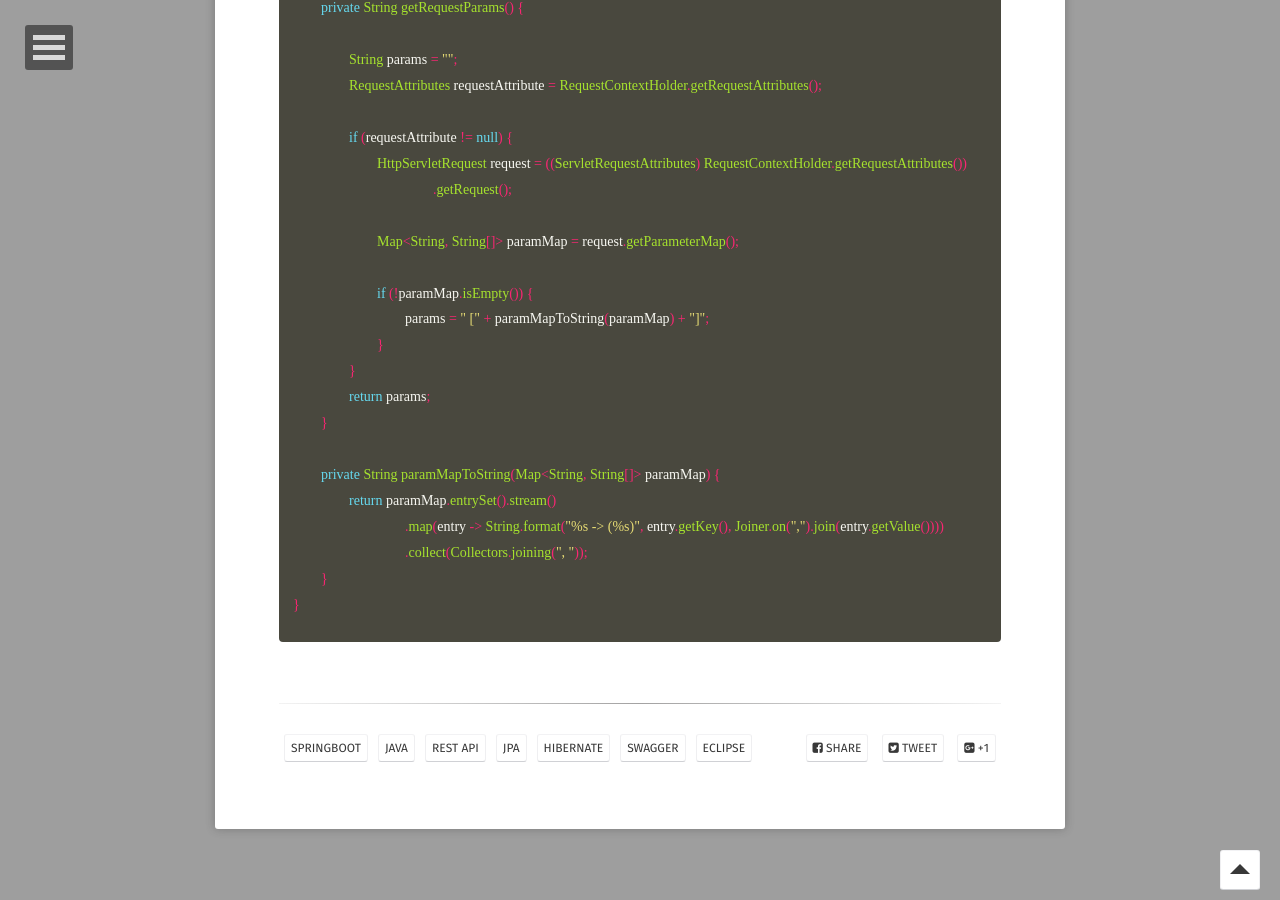
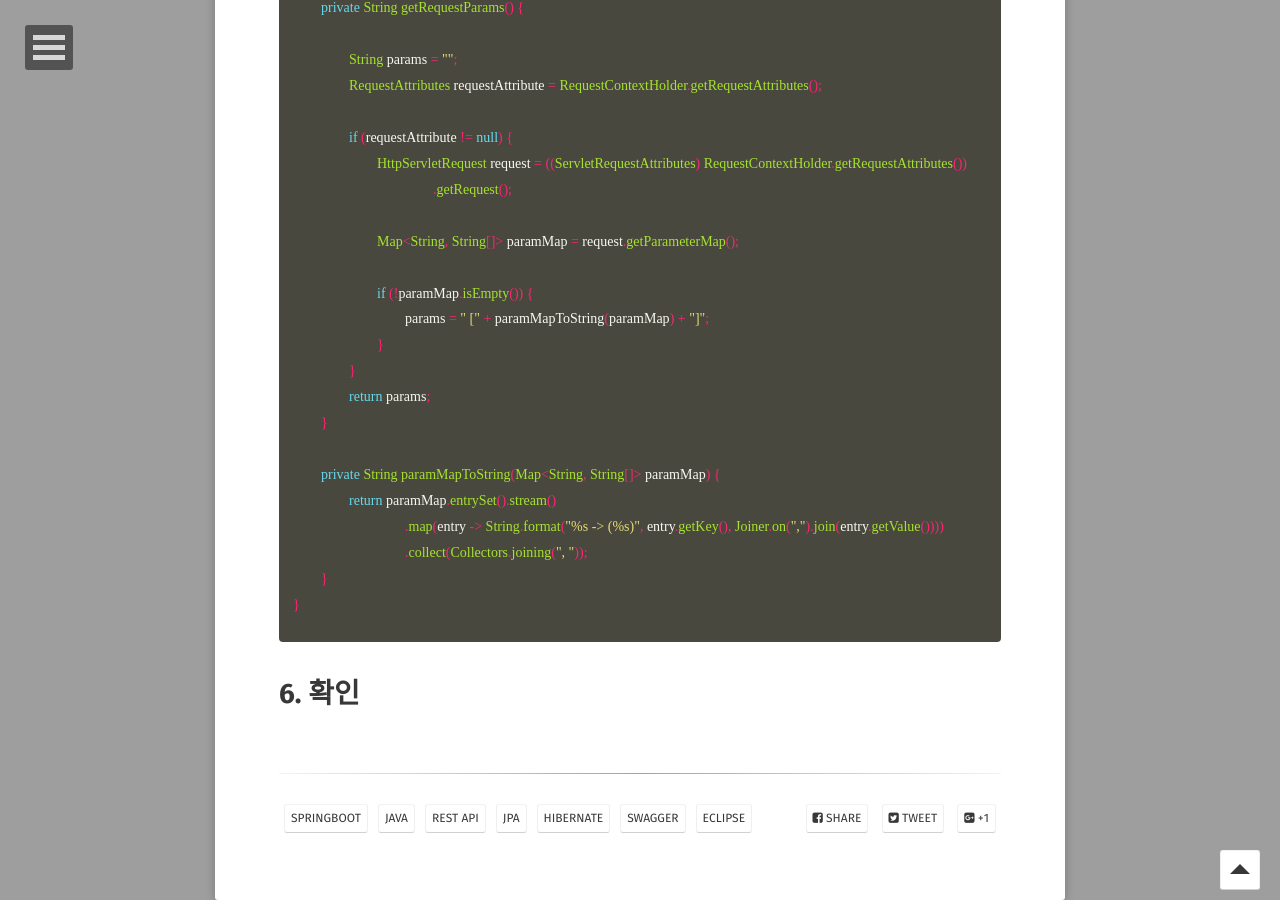
Before and after one commit to GayeonYoon/GayeonYoon.github.io, a Jekyll site: the page built from _posts/2021-07-30-REST_API_POST_1.md, in a window 1280 px wide and 900 px high, scrolled down 9794 px. Built offline with Jekyll 4.4.1, drawn with Linux system fonts in a browser that asks for light colours; some web fonts are replaced.

Commit message:
Update 2021-07-30-REST_API_POST_1.md

```diff
--- a/_posts/2021-07-30-REST_API_POST_1.md
+++ b/_posts/2021-07-30-REST_API_POST_1.md
@@ -346,3 +346,5 @@ public class LogAspect {
 	}
 }
 {% endhighlight %}
+
+# 6. 확인
```
